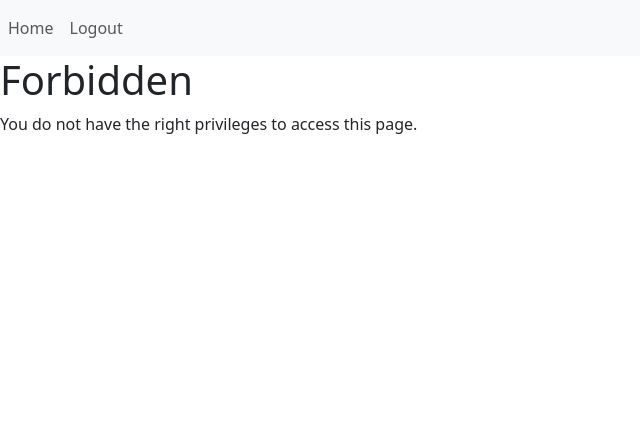
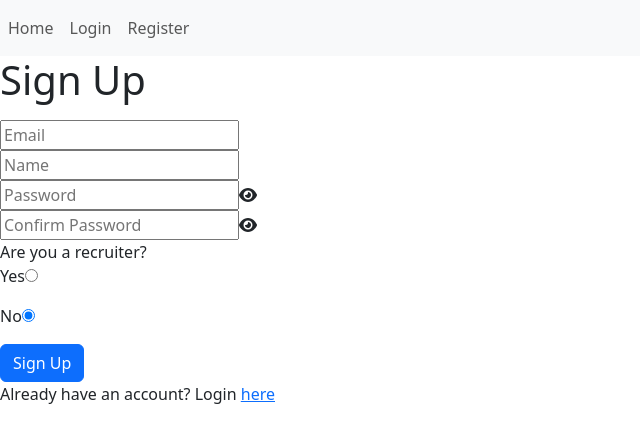
Before and after one commit to Victor1128/Recruiting-website, a React (Create React App) app: page /sign-up in a window 1280 px wide. Before the commit this address led to /forbidden. Shown: the top 442 px of the page, without its empty margins (0-640 px from the left). Built offline with nearby package versions, Linux system fonts and the light colour scheme; no server answers; sample sign-in values are in the browser's storage.

Commit message:
changed from AuthContext to redux

```diff
--- a/src/components/NavBar.jsx
+++ b/src/components/NavBar.jsx
@@ -2,14 +2,11 @@ import React from "react";
 import { useContext } from "react";
 import { Link, Navigate, Outlet } from "react-router-dom";
 
-import AuthContext from "../context/AuthProvider";
+import { useSelector } from "react-redux";
 
 const NavBar = () => {
-  const { authUser, loading } = useContext(AuthContext);
-  console.log(authUser);
-  if (loading) {
-    return <p>Loading...</p>;
-  }
+  const isAuthenticated = useSelector((state) => state.auth.isAuthenticated);
+  const userRole = useSelector((state) => state.auth.role);
   return (
     <nav className="navbar navbar-expand-lg navbar-light bg-light">
       <div className="collapse navbar-collapse" id="navbarNav">
@@ -19,14 +16,14 @@ const NavBar = () => {
               Home
             </Link>
           </li>
-          {authUser && authUser.photoURL === "recruiter" && (
+          {isAuthenticated && userRole === "recruiter" && (
             <li className="nav-item">
               <Link to="/all-portfolios" className="nav-link">
                 Portfolios
               </Link>
             </li>
           )}
-          {authUser && authUser.photoURL === "user" && (
+          {isAuthenticated && userRole === "user" && (
             <>
               <li className="nav-item">
                 <Link to="/portfolio" className="nav-link">
@@ -45,21 +42,21 @@ const NavBar = () => {
               </li>
             </>
           )}
-          {authUser && (
+          {isAuthenticated && (
             <li className="nav-item">
               <Link to="/signout" className="nav-link">
                 Logout
               </Link>
             </li>
           )}
-          {!authUser && (
+          {!isAuthenticated && (
             <li className="nav-item">
               <Link to="/login" className="nav-link">
                 Login
               </Link>
             </li>
           )}
-          {!authUser && (
+          {!isAuthenticated && (
             <li className="nav-item">
               <Link to="/sign-up" className="nav-link">
                 Register
--- a/src/components/Portfolio.jsx
+++ b/src/components/Portfolio.jsx
@@ -1,5 +1,4 @@
 import React, { useContext, useEffect } from "react";
-import { useAsync } from "react-async";
 import Project from "./Project";
 import { db } from "../firebase";
 import { getDocs, collection, where, deleteDoc, doc } from "firebase/firestore";
--- a/src/pages/Index.jsx
+++ b/src/pages/Index.jsx
@@ -1,25 +1,24 @@
-import React, { useContext, useEffect } from "react";
-import AuthContext from "../context/AuthProvider";
-import { auth } from "../firebase";
-import ViewPortfolio from "./User/ViewPortfolio";
-import ViewPortfolios from "./Recruiter/ViewPortfolios";
+import React, { useEffect } from "react";
 import { useNavigate } from "react-router-dom";
+import { useSelector } from "react-redux";
 
 const Index = () => {
-  const { authUser, loading } = useContext(AuthContext);
+  // const { authUser, loading } = useContext(AuthContext);
   const navigate = useNavigate();
+  const isAuthenticated = useSelector((state) => state.auth.isAuthenticated);
+  const userRole = useSelector((state) => state.auth.role);
   useEffect(() => {
-    if (!loading) {
-      if (authUser) {
-        console.log("user", authUser);
-        authUser.photoURL === "user"
-          ? navigate("/portfolio")
-          : navigate("/all-portfolios");
-      } else navigate("/login");
-    }
-  }, [authUser, loading]);
+    // if (!loading) {
+    if (isAuthenticated) {
+      // console.log("user", authUser);
+      userRole === "user"
+        ? navigate("/portfolio")
+        : navigate("/all-portfolios");
+    } else navigate("/login");
+    // }
+  }, [isAuthenticated]);
 
-  if (loading) return <p>Loading...</p>;
+  // if (loading) return <p>Loading...</p>;
 
   return <></>;
 };
--- a/src/pages/Signin.jsx
+++ b/src/pages/Signin.jsx
@@ -1,16 +1,15 @@
 import React from "react";
-import { useState, useEffect, useContext } from "react";
+import { useState, useEffect } from "react";
 import { Link, useNavigate } from "react-router-dom";
 import { FontAwesomeIcon } from "@fortawesome/react-fontawesome";
 import { faEye, faEyeSlash } from "@fortawesome/free-solid-svg-icons";
 import { auth } from "../firebase";
 import {
   signInWithEmailAndPassword,
-  setPersistence,
-  browserSessionPersistence,
 } from "firebase/auth";
 import Button from "../components/Button";
-import AuthContext from "../context/AuthProvider";
+
+import { useSelector } from "react-redux";
 
 const Signin = () => {
   const [passwordVisible, setPasswordVisible] = useState(false);
@@ -22,7 +21,9 @@ const Signin = () => {
 
   const navigate = useNavigate();
 
-  const { authUser, loading } = useContext(AuthContext);
+
+  const isAuthenticated = useSelector((state) => state.auth.isAuthenticated);
+  const userRole = useSelector((state) => state.auth.role);
 
   // empty the error when inputs change
 
@@ -31,20 +32,17 @@ const Signin = () => {
   }, [emailText, passwordText]);
 
   useEffect(() => {
-    if (authUser && !loading) {
-      console.log("user", authUser);
+    if (isAuthenticated) {
       navigate("/");
     }
-  }, [authUser, loading]);
+  }, [isAuthenticated]);
 
-  if (loading) return <p>Loading...</p>;
 
   const handleSubmit = async (e) => {
     e.preventDefault();
     await signInWithEmailAndPassword(auth, emailText, passwordText)
       .then((userCredential) => {
         const user = userCredential.user;
-        // setAuthUser(user);
         console.log(user);
         navigate("/");
       })
@@ -54,9 +52,6 @@ const Signin = () => {
       });
   };
 
-  // if (authUser && !loading) {
-  //   navigate("/");
-  // }
   return (
     <main className="login-main">
       <h1 className="login-heading">Login</h1>
--- a/src/pages/Signup.jsx
+++ b/src/pages/Signup.jsx
@@ -7,6 +7,7 @@ import { createUserWithEmailAndPassword, updateProfile } from "firebase/auth";
 import { auth } from "../firebase";
 import Button from "../components/Button";
 import AuthContext from "../context/AuthProvider";
+import { useSelector } from "react-redux";
 
 const SignUp = () => {
   const [passwordVisible, setPasswordVisible] = useState(false);
@@ -19,7 +20,9 @@ const SignUp = () => {
 
   const [error, setError] = useState("");
   const [successful, setSuccessful] = useState(false);
-  const { authUser, loading } = useContext(AuthContext);
+  // const { authUser, loading } = useContext(AuthContext);
+  const isAuthenticated = useSelector((state) => state.auth.isAuthenticated);
+  const userRole = useSelector((state) => state.auth.role);
 
   const navigate = useNavigate();
   // empty the error when inputs change
@@ -29,13 +32,13 @@ const SignUp = () => {
   }, [passwordText, confirmPasswordText, emailText]);
 
   useEffect(() => {
-    if (authUser && !loading) {
-      console.log("user", authUser);
+    if (isAuthenticated) {
+      // console.log("user", authUser);
       navigate("/");
     }
-  }, [authUser, loading]);
+  }, [isAuthenticated]);
 
-  if (loading) return <p>Loading...</p>;
+  // if (loading) return <p>Loading...</p>;
 
   const handleSubmit = (e) => {
     e.preventDefault();
--- a/src/pages/User/Messages.jsx
+++ b/src/pages/User/Messages.jsx
@@ -4,12 +4,7 @@ import {
   getDocs,
   collection,
   where,
-  deleteDoc,
-  doc,
-  orderBy,
-  addDoc,
 } from "firebase/firestore";
-import userEvent from "@testing-library/user-event";
 import AuthContext from "../../context/AuthProvider";
 
 const Messages = () => {
```
